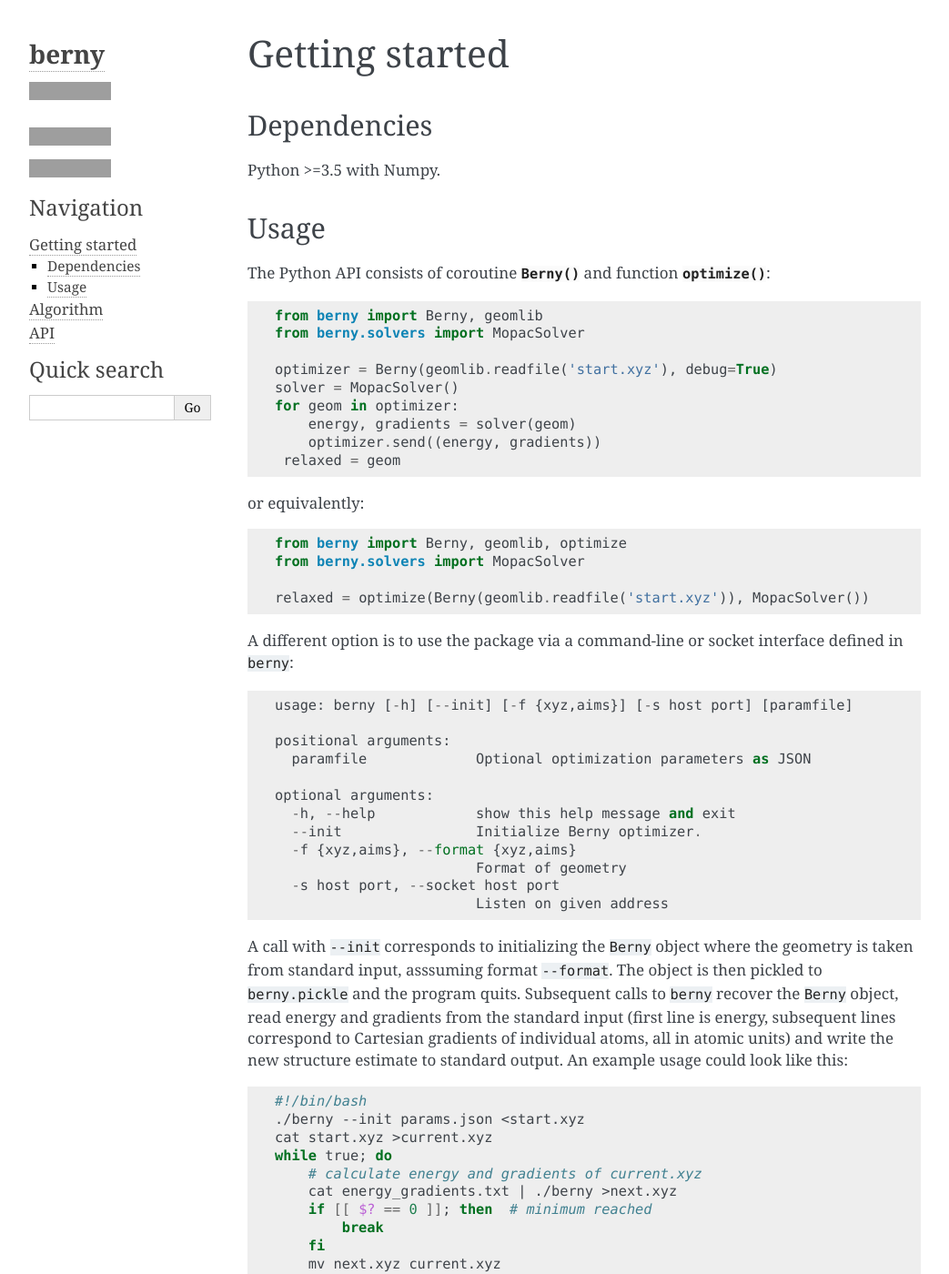
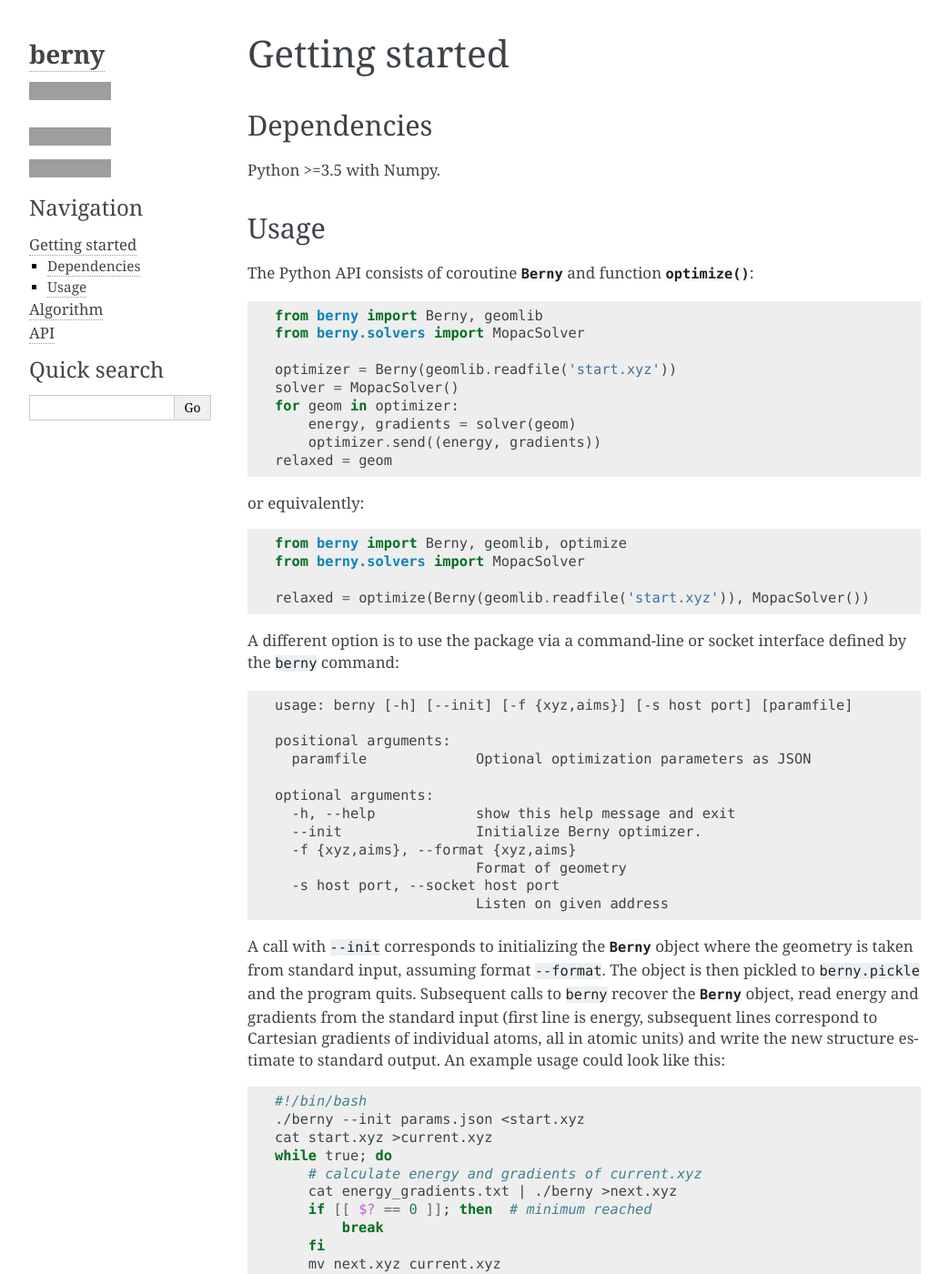
Before and after one commit to jhrmnn/pyberny, a Sphinx documentation site: the page built from docs/getting-started.rst, in a window 1280 px wide and 1400 px high. Shown: the whole window at 91% size, without its empty margins (108-1151 px from the left). Built offline with Sphinx 7.4.7, drawn with Linux system fonts in a browser that asks for light colours; formulas are drawn with MathJax 3; the version number is read from the project's files by our own code; grey boxes are pictures that could not be loaded.

Commit message:
improve docs formatting

```diff
--- a/docs/api.rst
+++ b/docs/api.rst
@@ -13,7 +13,7 @@
 
 .. autodata:: berny.coords.angstrom
 
-    Can be imported directly as :py:data:`berny.angstrom`.
+    Can be imported directly as :data:`berny.angstrom`.
 
 .. autofunction:: optimize
 
@@ -35,7 +35,7 @@
 -------
 
 All functions in this module are coroutines that satisfy the solver interface
-expected by :py:func:`~berny.optimize`.
+expected by :func:`~berny.optimize`.
 
 .. module:: berny.solvers
 
--- a/docs/conf.py
+++ b/docs/conf.py
@@ -24,8 +24,12 @@
     'sphinx.ext.viewcode',
     'sphinx.ext.intersphinx',
     'sphinx.ext.mathjax',
+    'sphinx.ext.napoleon',
     'sphinxcontrib.katex',
 ]
+intersphinx_mapping = {
+    'python': ('https://docs.python.org/3', None),
+}
 exclude_patterns = ['build', '.DS_Store']
 
 html_theme = 'alabaster'
@@ -48,6 +52,8 @@
 autodoc_default_options = {'special-members': '__call__'}
 todo_include_todos = True
 pygments_style = 'sphinx'
+napoleon_numpy_docstring = False
+napoleon_use_ivar = True
 
 
 def skip_namedtuples(app, what, name, obj, skip, options):
--- a/docs/getting-started.rst
+++ b/docs/getting-started.rst
@@ -9,18 +9,18 @@
 Usage
 -----
 
-The Python API consists of coroutine :py:func:`~berny.Berny` and function
-:py:func:`~berny.optimize`::
+The Python API consists of coroutine :class:`~berny.Berny` and function
+:func:`~berny.optimize`::
 
    from berny import Berny, geomlib
    from berny.solvers import MopacSolver
 
-   optimizer = Berny(geomlib.readfile('start.xyz'), debug=True)
+   optimizer = Berny(geomlib.readfile('start.xyz'))
    solver = MopacSolver()
    for geom in optimizer:
        energy, gradients = solver(geom)
        optimizer.send((energy, gradients))
-    relaxed = geom
+   relaxed = geom
 
 or equivalently::
 
@@ -30,7 +30,9 @@
    relaxed = optimize(Berny(geomlib.readfile('start.xyz')), MopacSolver())
 
 A different option is to use the package via a command-line or socket
-interface defined in ``berny``::
+interface defined by the ``berny`` command:
+
+.. code:: none
 
    usage: berny [-h] [--init] [-f {xyz,aims}] [-s host port] [paramfile]
 
@@ -45,14 +47,14 @@
      -s host port, --socket host port
                            Listen on given address
 
-A call with ``--init`` corresponds to initializing the ``Berny`` object
-where the geometry is taken from standard input, asssuming format
-``--format``. The object is then pickled to ``berny.pickle`` and the
-program quits. Subsequent calls to ``berny`` recover the ``Berny``
-object, read energy and gradients from the standard input (first line is
-energy, subsequent lines correspond to Cartesian gradients of individual
-atoms, all in atomic units) and write the new structure estimate to
-standard output. An example usage could look like this:
+A call with ``--init`` corresponds to initializing the :class:`~berny.Berny`
+object where the geometry is taken from standard input, assuming format
+``--format``. The object is then pickled to ``berny.pickle`` and the program
+quits. Subsequent calls to ``berny`` recover the :class:`~berny.Berny` object,
+read energy and gradients from the standard input (first line is energy,
+subsequent lines correspond to Cartesian gradients of individual atoms, all in
+atomic units) and write the new structure estimate to standard output. An
+example usage could look like this:
 
 .. code:: bash
 
--- a/pyproject.toml
+++ b/pyproject.toml
@@ -49,5 +49,5 @@
 berny = "berny.cli:main"
 
 [tool.black]
-target-version = ["py36"]
+target-version = ["py35"]
 skip-string-normalization = true
```
Also changed, not shown: other parts of docs/getting-started.rst (+4 -4 lines), 3 other files.
